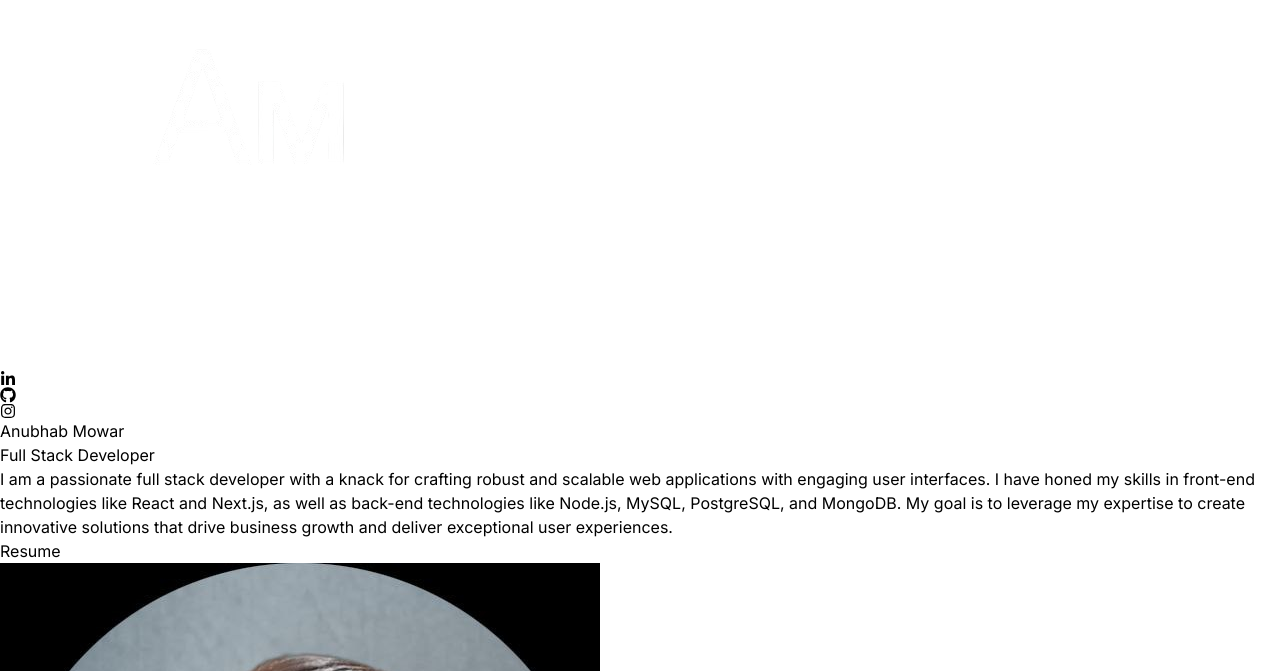
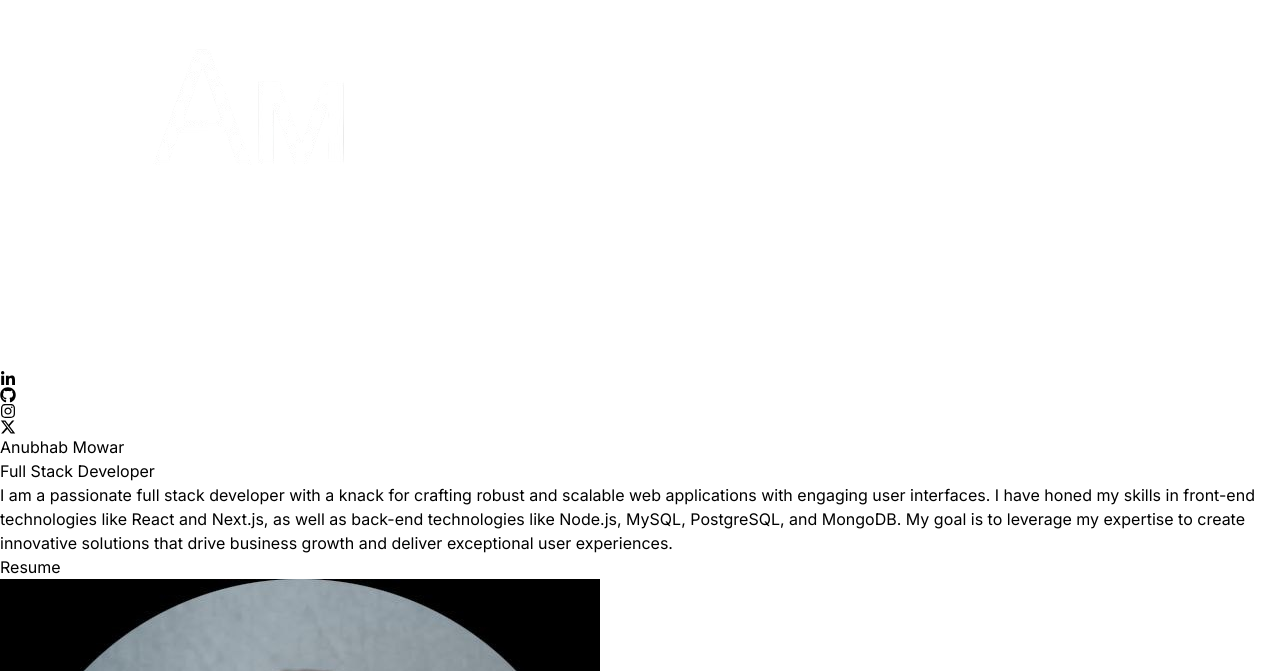
Before and after one commit to anubhabmowar/anubhab-mowar-portfolio, a React (Vite) app: page / in a window 1280 px wide. Shown: the part 129-800 px from the top of the page. Built offline with nearby package versions, Linux system fonts and the light colour scheme.

Commit message:
added twitter to NavBar

```diff
--- a/src/components/NavBar.jsx
+++ b/src/components/NavBar.jsx
@@ -3,6 +3,7 @@ import logo from "../assets/logo.png";
 import { FaLinkedinIn as Falinkedin } from "react-icons/fa";
 import { FaGithub } from "react-icons/fa";
 import { FaInstagram } from "react-icons/fa";
+import { FaXTwitter } from "react-icons/fa6";
 const NavBar = () => {
   return (
     <nav className="w-screen h-[75px]  flex items-center justify-between py-6 px-4">
@@ -19,6 +20,9 @@ const NavBar = () => {
         <a href="https://www.instagram.com/anubhab_mowar/" target="_blank" rel="noopener noreferrer">
           <FaInstagram className="w-6 h-6 text-white" />
         </a>
+        <a href="https://x.com/Anubhab_Mowar" target="_blank" rel="noopener noreferrer">
+          <FaXTwitter className="w-6 h-6 text-white" />
+        </a>
       </div>
     </nav>
   );
```
